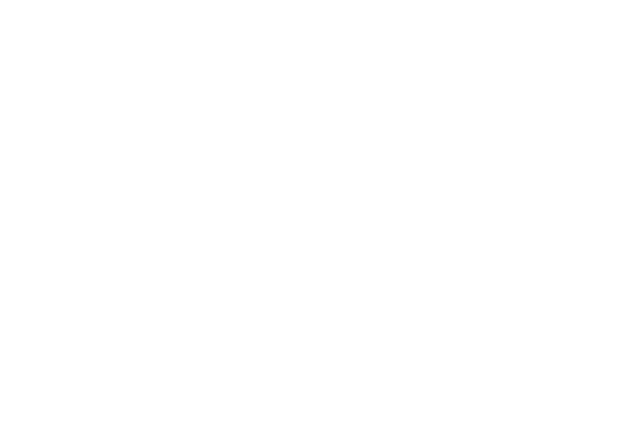
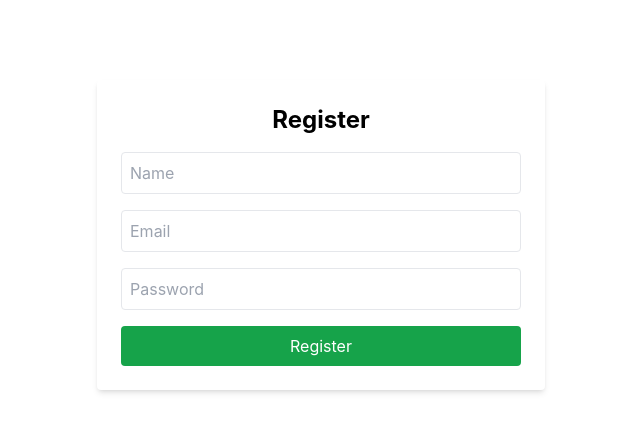
Before and after one commit to liannejiang/Music-Album-Review-System, a React (Create React App) app in the folder frontend/: page /register in a window 1280 px wide. Before the commit this address had no page. Shown: the top 432 px of the page, without its empty margins (319-959 px from the left). Built offline with nearby package versions, Linux system fonts and the light colour scheme.

Commit message:
MAR-7: add user registration with role field and password hashing

```diff
--- a/frontend/src/App.js
+++ b/frontend/src/App.js
@@ -1,4 +1,6 @@
 import { BrowserRouter, Routes, Route } from 'react-router-dom';
+import Login from './pages/Login';
+import Register from './pages/Register';
 
 function Home() {
   return (
@@ -15,6 +17,8 @@ function App() {
     <BrowserRouter>
       <Routes>
         <Route path="/" element={<Home />} />
+        <Route path="/login" element={<Login />} />
+        <Route path="/register" element={<Register />} />
       </Routes>
     </BrowserRouter>
   );
--- a/frontend/src/index.js
+++ b/frontend/src/index.js
@@ -2,12 +2,15 @@ import React from 'react';
 import ReactDOM from 'react-dom/client';
 import './index.css';
 import App from './App';
+import { AuthProvider } from './context/AuthContext';
 import reportWebVitals from './reportWebVitals';
 
 const root = ReactDOM.createRoot(document.getElementById('root'));
 root.render(
   <React.StrictMode>
-    <App />
+    <AuthProvider>
+      <App />
+    </AuthProvider>
   </React.StrictMode>
 );
 
--- a/frontend/src/pages/Register.jsx
+++ b/frontend/src/pages/Register.jsx
@@ -2,18 +2,46 @@ import { useState } from 'react';
 import { useNavigate } from 'react-router-dom';
 import axiosInstance from '../axiosConfig';
 
+const EMAIL_REGEX = /^[^\s@]+@[^\s@]+\.[^\s@]+$/;
+const PASSWORD_REGEX = /^(?=.*[A-Za-z])(?=.*\d).{8,}$/;
+
 const Register = () => {
   const [formData, setFormData] = useState({ name: '', email: '', password: '' });
+  const [status, setStatus] = useState('idle'); // idle | error | success
+  const [message, setMessage] = useState('');
   const navigate = useNavigate();
+
+  const validate = () => {
+    if (!formData.name.trim()) return 'Name is required.';
+    if (!EMAIL_REGEX.test(formData.email)) return 'Please enter a valid email address.';
+    if (!PASSWORD_REGEX.test(formData.password)) {
+      return 'Password must be at least 8 characters and include a letter and a digit.';
+    }
+    return null;
+  };
 
   const handleSubmit = async (e) => {
     e.preventDefault();
+
+    const validationError = validate();
+    if (validationError) {
+      setStatus('error');
+      setMessage(validationError);
+      return;
+    }
+
     try {
       await axiosInstance.post('/api/auth/register', formData);
-      alert('Registration successful. Please log in.');
-      navigate('/login');
+      setStatus('success');
+      setMessage('Registration successful. Redirecting to login...');
+      setTimeout(() => navigate('/login'), 1200);
     } catch (error) {
-      alert('Registration failed. Please try again.');
+      setStatus('error');
+      if (error.response?.status === 409) {
+        setMessage('This email is already registered.');
+      } else {
+        setMessage(error.response?.data?.message || 'Registration failed. Please try again.');
+      }
     }
   };
 
@@ -21,11 +49,24 @@ const Register = () => {
     <div className="max-w-md mx-auto mt-20">
       <form onSubmit={handleSubmit} className="bg-white p-6 shadow-md rounded">
         <h1 className="text-2xl font-bold mb-4 text-center">Register</h1>
+
+        {status === 'error' && (
+          <p className="mb-4 text-sm text-red-600 bg-red-50 border border-red-200 rounded p-2">
+            {message}
+          </p>
+        )}
+        {status === 'success' && (
+          <p className="mb-4 text-sm text-green-700 bg-green-50 border border-green-200 rounded p-2">
+            {message}
+          </p>
+        )}
+
         <input
           type="text"
           placeholder="Name"
           value={formData.name}
           onChange={(e) => setFormData({ ...formData, name: e.target.value })}
+          disabled={status === 'success'}
           className="w-full mb-4 p-2 border rounded"
         />
         <input
@@ -33,6 +74,7 @@ const Register = () => {
           placeholder="Email"
           value={formData.email}
           onChange={(e) => setFormData({ ...formData, email: e.target.value })}
+          disabled={status === 'success'}
           className="w-full mb-4 p-2 border rounded"
         />
         <input
@@ -40,9 +82,14 @@ const Register = () => {
           placeholder="Password"
           value={formData.password}
           onChange={(e) => setFormData({ ...formData, password: e.target.value })}
+          disabled={status === 'success'}
           className="w-full mb-4 p-2 border rounded"
         />
-        <button type="submit" className="w-full bg-green-600 text-white p-2 rounded">
+        <button
+          type="submit"
+          disabled={status === 'success'}
+          className="w-full bg-green-600 text-white p-2 rounded disabled:opacity-50"
+        >
           Register
         </button>
       </form>
```
Also changed, not shown: 1 other file (tests, documents, lock files or other folders).
